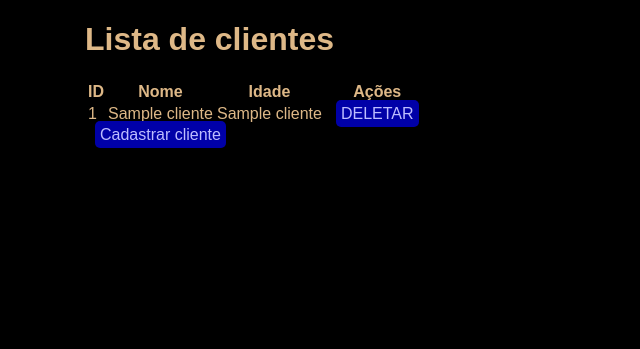
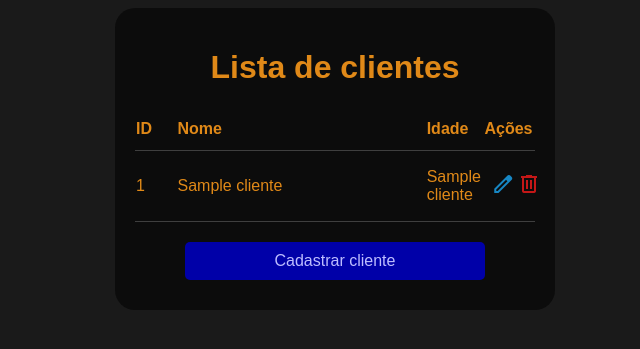
Before and after one commit to larryworkson/PYTHON-III, a Flask app: template GERAL/04-Flask/ex004-CadastroCliente/templates/listaClientes.html in a window 1280 px wide. Shown: the top 349 px of the page, without its empty margins (305-945 px from the left). Run offline with Flask 3, Linux system fonts and the light colour scheme; the template is opened without the code that fills it: most values are stand-ins (such as "Sample title", 1, 10 or a date in 2020).

Commit message:
upgrade de layout

```diff
--- a/GERAL/04-Flask/ex004-CadastroCliente/aplicativo.py
+++ b/GERAL/04-Flask/ex004-CadastroCliente/aplicativo.py
@@ -29,7 +29,7 @@ def delCadastro(buscaID):
     cursor.execute('DELETE FROM clientes WHERE id = ?', (buscaID,))
     conexao.commit()
     conexao.close()
-    return render_template('listaClientes.html')
+    return listar_clientes()
 
 @aplicativo.route('/listaClientes.html')
 def listar_clientes():
@@ -51,6 +51,6 @@ aplicativo.run()
 
 
 """
-ver como deletar um cadastro
 ver como atualizar um cadastro
+add relatórios
 """
--- a/GERAL/04-Flask/ex004-CadastroCliente/static/style.css
+++ b/GERAL/04-Flask/ex004-CadastroCliente/static/style.css
@@ -1,35 +1,83 @@
 body {
     font-family: Arial, Helvetica, sans-serif;
-    background-color: black;
-    color: burlywood;
+    background-color: rgb(26, 26, 26);
+    color: rgb(224, 137, 24);
 }
 main {
-    width: 500px;
+    background-color: rgb(12, 12, 12);
+    width: 400px;
     margin: auto;
+    border-radius: 20px;
+    padding: 20px;
+}
+h1 {
+    text-align: center;
 }
 input {
     display: block;
-    background-color: grey;
+    width: 300px;
+    margin: auto;
+    background-color: rgba(255, 255, 255, 0);
+    color: rgb(224, 137, 24);
+    height: 30px;
+    border: none;
+    border-bottom: 1px solid grey;
 }
 button {
     display: block;
+    width: 300px;
     background-color: brown;
     color: rgb(255, 246, 240);
-    padding: 5px;
+    padding: 10px;
     border: none;
     border-radius: 5px;
-    margin: 10px;
+    margin: 10px auto;
 }
+
 a {
+    display: block;
+    width: 300px;
+    text-align: center;
+    background-color: rgb(0, 0, 168);
+    margin: 10px auto;
+    color: rgb(189, 189, 255);
     text-decoration: none;
-    background-color: rgb(0, 0, 168);
-    color: rgb(189, 189, 255);
     border: none;
-    padding: 5px;
+    padding: 10px 0px;
     border-radius: 5px;
-    margin: 10px;
+
 }
 
 p#status {
     color: greenyellow;
 }
+
+table#lista {
+    width: 100%;
+    border-collapse: collapse;
+    margin: 20px auto;
+}
+th#nome {
+    width: 60%;
+}
+th#acoes, th#id, th#idade {
+    width: 10%;
+}
+td, th {
+    border-bottom: 1px solid rgb(63, 63, 63);
+    height: 40px;
+}
+th {
+    text-align: left;
+}
+
+a#btndel {
+    width: 10px;
+    background-color: rgba(255, 255, 255, 0);
+    color: rgb(196, 23, 23);
+}
+a#btnedit {
+    width: 10px;
+    background-color: rgba(255, 255, 255, 0);
+    color: rgb(23, 135, 196);
+}
--- a/GERAL/04-Flask/ex004-CadastroCliente/templates/index.html
+++ b/GERAL/04-Flask/ex004-CadastroCliente/templates/index.html
@@ -9,7 +9,7 @@
 <body>
     <main>
         <h1>Cadastro de clientes</h1>
-        <form action="/submit" method="post">
+        <form action="/submit" method="post" autocomplete="on">
             <input type="text" name="nome" placeholder="Nome">
             <input type="number" name="idade" placeholder="Idade">
             <button>ENVIAR</button>
--- a/GERAL/04-Flask/ex004-CadastroCliente/templates/listaClientes.html
+++ b/GERAL/04-Flask/ex004-CadastroCliente/templates/listaClientes.html
@@ -4,25 +4,31 @@
     <meta charset="UTF-8">
     <meta name="viewport" content="width=device-width, initial-scale=1.0">
     <title>Clientes</title>
+    <link rel="stylesheet" href="https://fonts.googleapis.com/css2?family=Material+Symbols+Outlined:opsz,wght,FILL,GRAD@24,400,0,0" />
     <link rel="stylesheet" type="text/css" href="{{ url_for('static', filename='style.css') }}">
 
 </head>
 <body>
     <main>
         <h1>Lista de clientes</h1>
-        <table>
+        <table id="lista">
             <tr>
-                <th>ID</th>
-                <th>Nome</th>
-                <th>Idade</th>
-                <th>Ações</th>
+                <th id="id">ID</th>
+                <th id="nome">Nome</th>
+                <th id="idade">Idade</th>
+                <th id="acoes" colspan="2">Ações</th>
             </tr>
             {% for p in clientes %}
                 <tr>
                     <td>{{p[0]}}</td>
                     <td>{{p[1]}}</td>
                     <td>{{p[2]}}</td>
-                    <td><a href="{{ url_for('delCadastro', buscaID=p[0]) }}">DELETAR</a></td>
+                    <td>
+                        <a href="" id="btnedit"><span class="material-symbols-outlined">edit</span></a>
+                    </td>
+                    <td>
+                        <a id="btndel" href="{{ url_for('delCadastro', buscaID=p[0]) }}" id="btndel"><span class="material-symbols-outlined">delete</span></a>
+                    </td>
                 </tr>
             {% endfor %}
         </table>
```
Also changed, not shown: GERAL/04-Flask/ex004-CadastroCliente/database/base.db.
